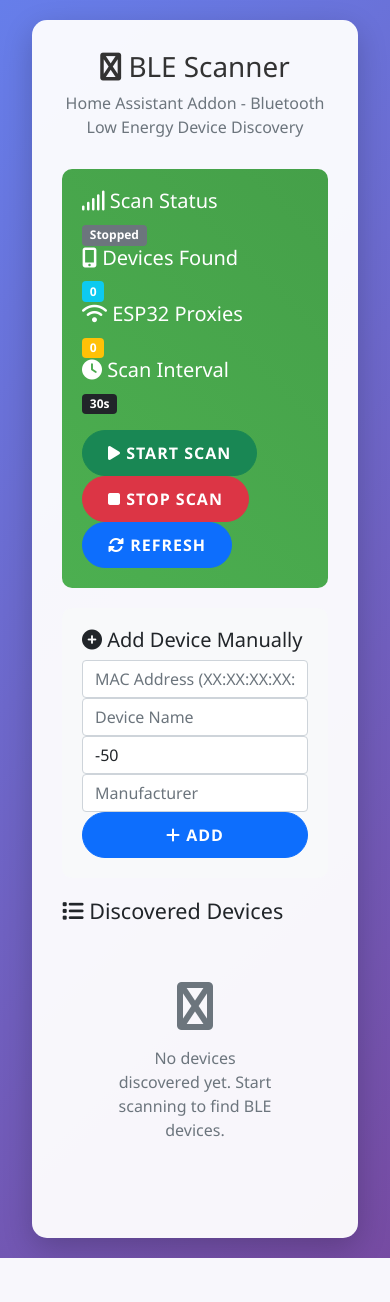
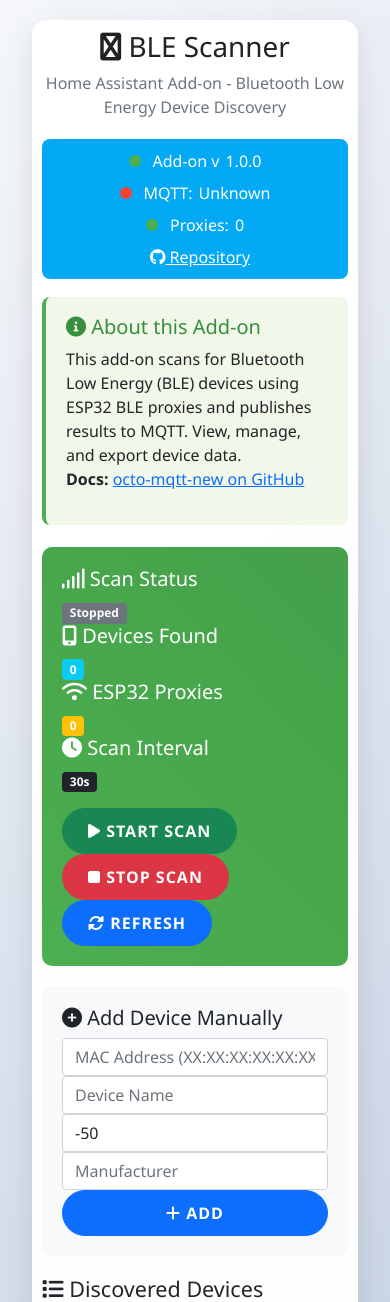
Before and after one commit to bramboe/octo-mqtt-new, a Flask app: page / in a window 390 px wide. Shown: the top 1302 px of the page. Before the commit the page ends 1258 px from the top, so only its background shows below. Run offline with Flask 3, Linux system fonts and the light colour scheme; data that the repository does not hold is empty; parts of the project's set-up code (start-up, migrations or seed data) failed here and were passed over.

Commit message:
feat(ui): Home Assistant style status bar, help section, copy MQTT JSON, repo link, responsive design

```diff
--- a/ble_scanner/rootfs/opt/ble_scanner/templates/index.html
+++ b/ble_scanner/rootfs/opt/ble_scanner/templates/index.html
@@ -8,21 +8,85 @@
     <link href="https://cdnjs.cloudflare.com/ajax/libs/font-awesome/6.0.0/css/all.min.css" rel="stylesheet">
     <style>
         body {
-            background: linear-gradient(135deg, #667eea 0%, #764ba2 100%);
+            background: var(--ha-background, linear-gradient(135deg, #f5f7fa 0%, #c3cfe2 100%));
             min-height: 100vh;
             font-family: 'Segoe UI', Tahoma, Geneva, Verdana, sans-serif;
         }
         .main-container {
-            background: rgba(255, 255, 255, 0.95);
+            background: rgba(255, 255, 255, 0.98);
             border-radius: 15px;
-            box-shadow: 0 10px 30px rgba(0, 0, 0, 0.2);
+            box-shadow: 0 10px 30px rgba(0, 0, 0, 0.1);
             margin: 20px;
             padding: 30px;
         }
         .header {
             text-align: center;
-            margin-bottom: 30px;
-            color: #333;
+            margin-bottom: 20px;
+            color: #212121;
+        }
+        .status-bar {
+            display: flex;
+            justify-content: space-between;
+            align-items: center;
+            background: #03a9f4;
+            color: white;
+            border-radius: 8px;
+            padding: 10px 20px;
+            margin-bottom: 18px;
+            font-size: 1em;
+        }
+        .status-bar .status-item {
+            display: flex;
+            align-items: center;
+            gap: 6px;
+        }
+        .status-bar .status-dot {
+            width: 12px;
+            height: 12px;
+            border-radius: 50%;
+            display: inline-block;
+            margin-right: 6px;
+        }
+        .status-dot.ok { background: #4caf50; }
+        .status-dot.warn { background: #ffc107; }
+        .status-dot.err { background: #f44336; }
+        .status-bar .repo-link {
+            color: #fff;
+            text-decoration: underline;
+            margin-left: 10px;
+        }
+        .help-section {
+            background: #f1f8e9;
+            border-left: 4px solid #4caf50;
+            border-radius: 8px;
+            padding: 18px 20px;
+            margin-bottom: 22px;
+        }
+        .help-section h5 {
+            color: #388e3c;
+            margin-bottom: 8px;
+        }
+        .copy-btn {
+            border-radius: 20px;
+            font-size: 0.9em;
+            margin-left: 8px;
+        }
+        .device-card {
+            position: relative;
+        }
+        .device-card .copy-btn {
+            position: absolute;
+            top: 10px;
+            right: 50px;
+        }
+        .device-card .repo-btn {
+            position: absolute;
+            top: 10px;
+            right: 10px;
+        }
+        @media (max-width: 600px) {
+            .main-container { padding: 10px; }
+            .status-bar { flex-direction: column; gap: 8px; }
         }
         .status-card {
             background: linear-gradient(45deg, #4CAF50, #45a049);
@@ -98,7 +162,20 @@
         <div class="main-container">
             <div class="header">
                 <h1><i class="fas fa-bluetooth-b"></i> BLE Scanner</h1>
-                <p class="text-muted">Home Assistant Addon - Bluetooth Low Energy Device Discovery</p>
+                <p class="text-muted">Home Assistant Add-on - Bluetooth Low Energy Device Discovery</p>
+            </div>
+            <!-- Home Assistant style status bar -->
+            <div class="status-bar">
+                <div class="status-item"><span class="status-dot ok" id="addonStatusDot"></span> Add-on v<span id="addonVersion">1.0.0</span></div>
+                <div class="status-item"><span class="status-dot warn" id="mqttStatusDot"></span> MQTT: <span id="mqttStatus">Unknown</span></div>
+                <div class="status-item"><span class="status-dot ok" id="proxyStatusDot"></span> Proxies: <span id="proxyCountBar">0</span></div>
+                <div class="status-item"><a class="repo-link" href="https://github.com/bramboe/octo-mqtt-new" target="_blank"><i class="fab fa-github"></i> Repository</a></div>
+            </div>
+            <!-- Help/About section -->
+            <div class="help-section">
+                <h5><i class="fas fa-info-circle"></i> About this Add-on</h5>
+                <p>This add-on scans for Bluetooth Low Energy (BLE) devices using ESP32 BLE proxies and publishes results to MQTT. View, manage, and export device data. <br>
+                <b>Docs:</b> <a href="https://github.com/bramboe/octo-mqtt-new" target="_blank">octo-mqtt-new on GitHub</a></p>
             </div>
 
             <!-- Status Card -->
@@ -199,6 +276,11 @@
                     const response = await fetch('/api/status');
                     this.status = await response.json();
                     this.updateStatusDisplay();
+                    // Update status bar
+                    document.getElementById('proxyCountBar').textContent = this.status.proxy_count || 0;
+                    // Simulate MQTT status (replace with real status if available)
+                    document.getElementById('mqttStatus').textContent = (this.status.mqtt_connected !== undefined ? (this.status.mqtt_connected ? 'Connected' : 'Disconnected') : 'Unknown');
+                    document.getElementById('mqttStatusDot').className = 'status-dot ' + (this.status.mqtt_connected ? 'ok' : 'err');
                 } catch (error) {
                     console.error('Error loading status:', error);
                 }
@@ -327,43 +409,58 @@
             renderDeviceCard(device) {
                 const rssiClass = this.getRssiClass(device.rssi);
                 const lastSeen = new Date(device.last_seen).toLocaleString();
-                const proxyBadge = device.proxy ? `<span class="proxy-badge">${device.proxy}</span>` : '';
-                const manualBadge = device.added_manually ? '<span class="badge bg-warning ms-2">Manual</span>' : '';
-
+                const proxyBadge = device.proxy ? `<span class=\"proxy-badge\">${device.proxy}</span>` : '';
+                const manualBadge = device.added_manually ? '<span class=\"badge bg-warning ms-2\">Manual</span>' : '';
+                const deviceJson = JSON.stringify(device, null, 2);
+                const mac = device.mac_address;
                 return `
-                    <div class="device-card">
-                        <div class="row align-items-center">
-                            <div class="col-md-3">
-                                <h6 class="mb-1">
-                                    <span class="rssi-indicator ${rssiClass}"></span>
+                    <div class=\"device-card\">
+                        <div class=\"row align-items-center\">
+                            <div class=\"col-md-3\">
+                                <h6 class=\"mb-1\">
+                                    <span class=\"rssi-indicator ${rssiClass}\"></span>
                                     ${device.name}
                                     ${manualBadge}
                                 </h6>
-                                <div class="mac-address">${device.mac_address}</div>
+                                <div class=\"mac-address\">${device.mac_address}</div>
                             </div>
-                            <div class="col-md-2">
+                            <div class=\"col-md-2\">
                                 <strong>RSSI:</strong> ${device.rssi} dBm
                             </div>
-                            <div class="col-md-2">
+                            <div class=\"col-md-2\">
                                 <strong>Manufacturer:</strong> ${device.manufacturer || 'Unknown'}
                             </div>
-                            <div class="col-md-2">
+                            <div class=\"col-md-2\">
                                 <strong>Services:</strong> ${device.services ? device.services.length : 0}
                             </div>
-                            <div class="col-md-2">
+                            <div class=\"col-md-2\">
                                 <strong>Proxy:</strong> ${proxyBadge}
                             </div>
-                            <div class="col-md-1">
-                                <button class="btn btn-sm btn-outline-danger" onclick="scanner.removeDevice('${device.mac_address}')">
-                                    <i class="fas fa-trash"></i>
+                            <div class=\"col-md-1 d-flex flex-row\">
+                                <button class=\"btn btn-sm btn-outline-secondary copy-btn\" title=\"Copy MQTT JSON\" onclick='scanner.copyDeviceJson("${mac}")'>
+                                    <i class=\"fas fa-copy\"></i>
+                                </button>
+                                <a class=\"btn btn-sm btn-outline-dark repo-btn\" href=\"https://github.com/bramboe/octo-mqtt-new\" target=\"_blank\" title=\"View on GitHub\">
+                                    <i class=\"fab fa-github\"></i>
+                                </a>
+                                <button class=\"btn btn-sm btn-outline-danger ms-1\" onclick=\"scanner.removeDevice('${device.mac_address}')\">
+                                    <i class=\"fas fa-trash\"></i>
                                 </button>
                             </div>
                         </div>
-                        <div class="last-seen mt-2">
-                            <i class="fas fa-clock"></i> Last seen: ${lastSeen}
+                        <div class=\"last-seen mt-2\">
+                            <i class=\"fas fa-clock\"></i> Last seen: ${lastSeen}
                         </div>
                     </div>
                 `;
+            }
+
+            copyDeviceJson(mac) {
+                const device = this.devices.find(d => d.mac_address === mac);
+                if (device) {
+                    navigator.clipboard.writeText(JSON.stringify(device, null, 2));
+                    this.showNotification("Copied!", "success");
+                }
             }
 
             getRssiClass(rssi) {
```
